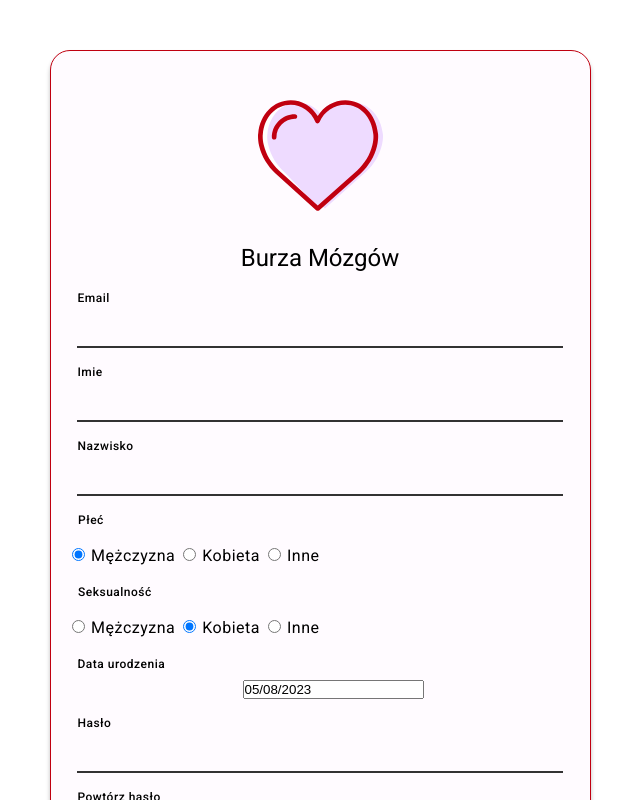
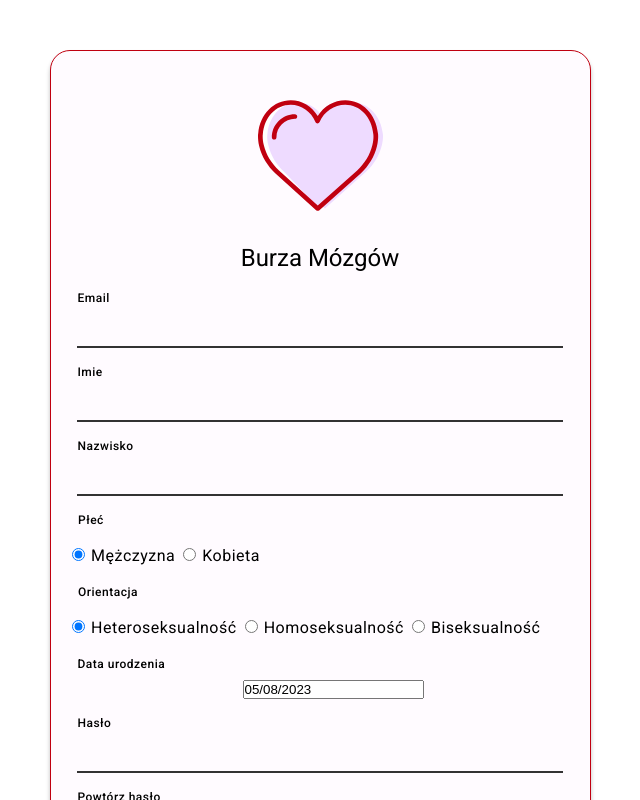
Before and after one commit to AndroBrain/PartnerFinderWWW, a React (Create React App) app: page /register in a window 1280 px wide. Shown: the top 800 px of the page, without its empty margins (320-960 px from the left). Built offline with nearby package versions, Linux system fonts and the light colour scheme.

Commit message:
Set right types of data to register

```diff
--- a/src/pages/auth/register/RegisterPage.js
+++ b/src/pages/auth/register/RegisterPage.js
@@ -15,8 +15,8 @@ export function RegisterPage() {
     let [email, setEmail] = useState("")
     let [name, setName] = useState("")
     let [surname, setSurname] = useState("")
-    let [gender, setGender] = useState("M")
-    let [sexuality, setSexuality] = useState("K")
+    let [gender, setGender] = useState("male")
+    let [sexuality, setSexuality] = useState("heterosexual")
     const [dateOfBirth, setDateOfBirth] = useState(new Date());
     let [password, setPassword] = useState("")
     let [repeatPassword, setRepeatPassword] = useState("")
@@ -52,39 +52,34 @@ export function RegisterPage() {
                 <span className="register-gender-text label-medium">Płeć</span>
                 <div className="register-radio-group">
                     <label className="body-large">
-                        <input type="radio" value="Kobieta" checked={gender === "M"}
-                               onChange={e => cmdChangeSelectedGender("M")}/>
+                        <input type="radio" value="Kobieta" checked={gender === "male"}
+                               onChange={e => cmdChangeSelectedGender("male")}/>
                         Mężczyzna
                     </label>
                     <label className="body-large">
-                        <input type="radio" value="Kobieta" checked={gender === "K"}
-                               onChange={e => cmdChangeSelectedGender("K")}/>
+                        <input type="radio" value="Kobieta" checked={gender === "female"}
+                               onChange={e => cmdChangeSelectedGender("female")}/>
                         Kobieta
-                    </label>
-                    <label className="body-large">
-                        <input type="radio" value="Kobieta" checked={gender === "I"}
-                               onChange={e => cmdChangeSelectedGender("I")}/>
-                        Inne
                     </label>
                 </div>
             </div>
             <div className="register-gender flex-column">
-                <span className="register-gender-text label-medium">Seksualność</span>
+                <span className="register-gender-text label-medium">Orientacja</span>
                 <div className="register-radio-group">
                     <label className="body-large">
-                        <input type="radio" value="Kobieta" checked={sexuality === "M"}
-                               onChange={e => cmdChangeSelectedSexuality("M")}/>
-                        Mężczyzna
+                        <input type="radio" value="Heteroseksualność" checked={sexuality === "heterosexual"}
+                               onChange={e => cmdChangeSelectedSexuality("heterosexual")}/>
+                        Heteroseksualność
                     </label>
                     <label className="body-large">
-                        <input type="radio" value="Kobieta" checked={sexuality === "K"}
-                               onChange={e => cmdChangeSelectedSexuality("K")}/>
-                        Kobieta
+                        <input type="radio" value="Homoseksualność" checked={sexuality === "homosexual"}
+                               onChange={e => cmdChangeSelectedSexuality("homosexual")}/>
+                        Homoseksualność
                     </label>
                     <label className="body-large">
-                        <input type="radio" value="Kobieta" checked={sexuality === "I"}
-                               onChange={e => cmdChangeSelectedSexuality("I")}/>
-                        Inne
+                        <input type="radio" value="Biseksualność" checked={sexuality === "bisexual"}
+                               onChange={e => cmdChangeSelectedSexuality("bisexual")}/>
+                        Biseksualność
                     </label>
                 </div>
             </div>
```
